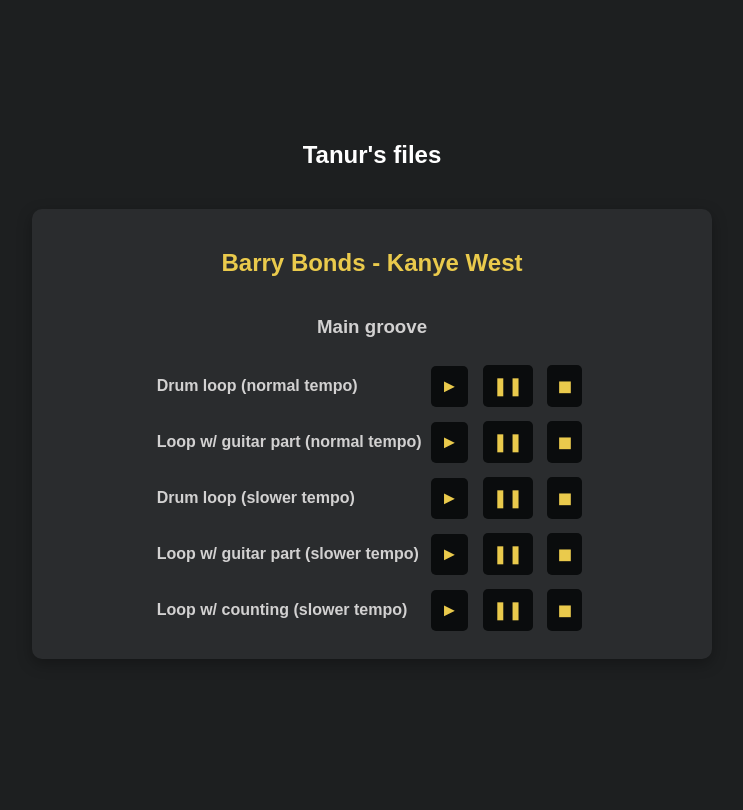
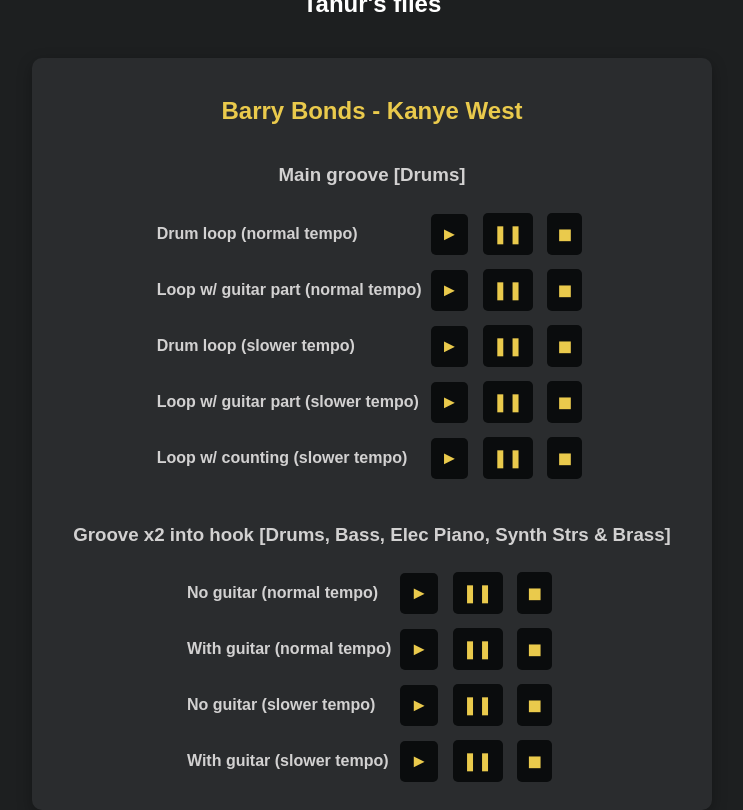
Before and after one commit to jbshryne/jpb-music-player, a plain HTML site: page tanur.html in a window 1280 px wide. Shown: the whole page, without its empty margins (268-1011 px from the left). Drawn offline with Linux system fonts and the light colour scheme; no server answers.

Commit message:
added fuller Barry Bonds clips w/ hook

```diff
--- a/tanur.html
+++ b/tanur.html
@@ -65,7 +65,7 @@
   <div class="card">
 
     <h2>Barry Bonds - Kanye West</h2>
-    <h3>Main groove</h3>
+    <h3>Main groove [Drums]</h3>
     <table>
       <tr>
         <td>
@@ -134,7 +134,61 @@
         </td>
       </tr>
     </table>
+    <br>
+    <h3>Groove x2 into hook [Drums, Bass, Elec Piano, Synth Strs & Brass] </h3>
+    <table>
+      <tr>
+        <td>
+          <h4>No guitar (normal tempo)</h4>
+        </td>
+        <td>
+          <section class="play-controls">
+            <button id="btn-play6"></button>
+            <button id="btn-pause6"></button>
+            <button id="btn-stop6"></button>
+          </section>
+        </td>
+      </tr>
 
+      <tr>
+        <td>
+          <h4>With guitar (normal tempo)</h4>
+        </td>
+        <td>
+          <section class="play-controls">
+            <button id="btn-play7"></button>
+            <button id="btn-pause7"></button>
+            <button id="btn-stop7"></button>
+          </section>
+        </td>
+      </tr>
+
+      <tr>
+        <td>
+          <h4>No guitar (slower tempo)</h4>
+        </td>
+        <td>
+          <section class="play-controls">
+            <button id="btn-play8"></button>
+            <button id="btn-pause8"></button>
+            <button id="btn-stop8"></button>
+          </section>
+        </td>
+      </tr>
+
+      <tr>
+        <td>
+          <h4>With guitar (slower tempo)</h4>
+        </td>
+        <td>
+          <section class="play-controls">
+            <button id="btn-play9"></button>
+            <button id="btn-pause9"></button>
+            <button id="btn-stop9"></button>
+          </section>
+        </td>
+      </tr>
+    </table>
   </div>
 
   <script>
@@ -181,6 +235,11 @@
     setupHowl("assets/Barry Bonds drum-loop-slow.mp3", "btn-play3", "btn-pause3", "btn-stop3");
     setupHowl("assets/Barry Bonds loop-w-gtr-slow.mp3", "btn-play4", "btn-pause4", "btn-stop4");
     setupHowl("assets/Barry Bonds loop-w-counting-slow.mp3", "btn-play5", "btn-pause5", "btn-stop5");
+
+    setupHowl("assets/Barry Bonds to-hook-no-gtr.mp3", "btn-play6", "btn-pause6", "btn-stop6");
+    setupHowl("assets/Barry Bonds to-hook-w-gtr.mp3", "btn-play7", "btn-pause7", "btn-stop7");
+    setupHowl("assets/Barry Bonds to-hook-no-gtr-slow.mp3", "btn-play8", "btn-pause8", "btn-stop8");
+    setupHowl("assets/Barry Bonds to-hook-w-gtr-slow.mp3", "btn-play9", "btn-pause9", "btn-stop9");
   </script>
 </body>
 
```
Also changed, not shown: 5 other files.
